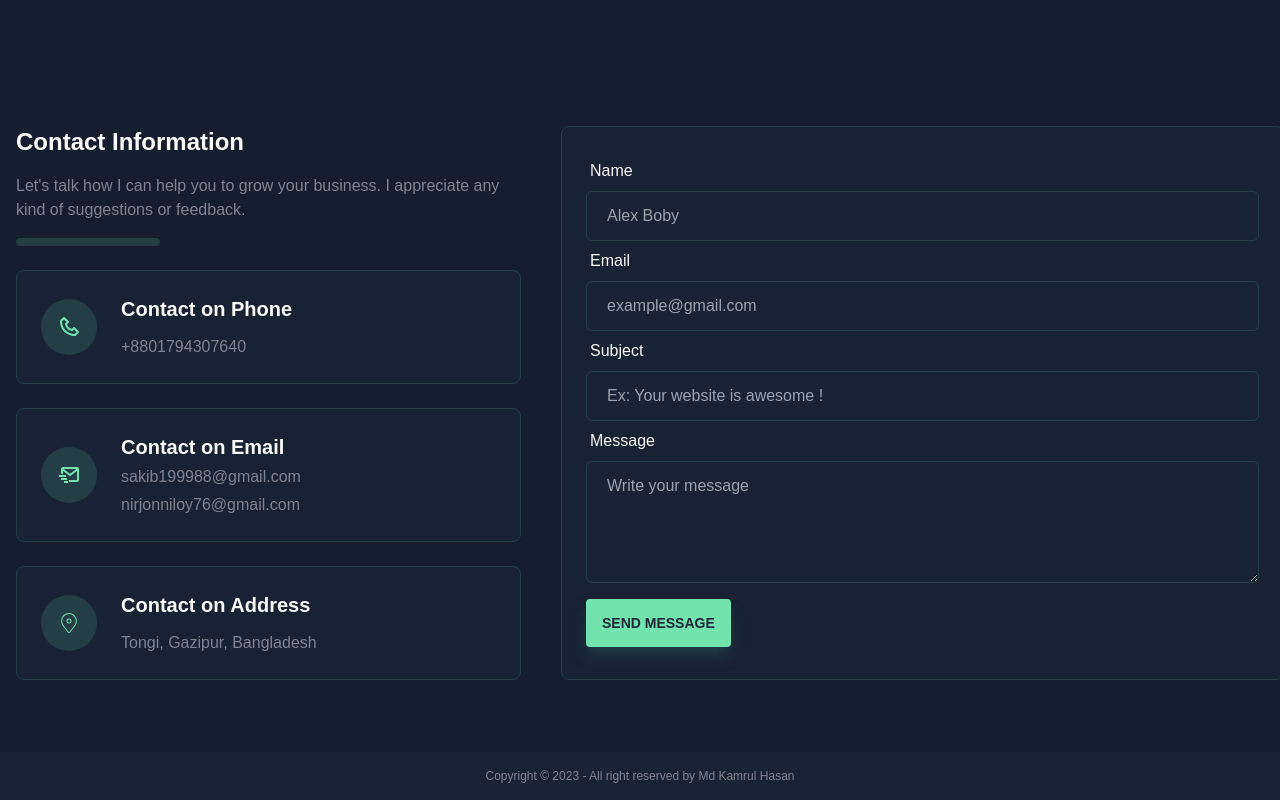
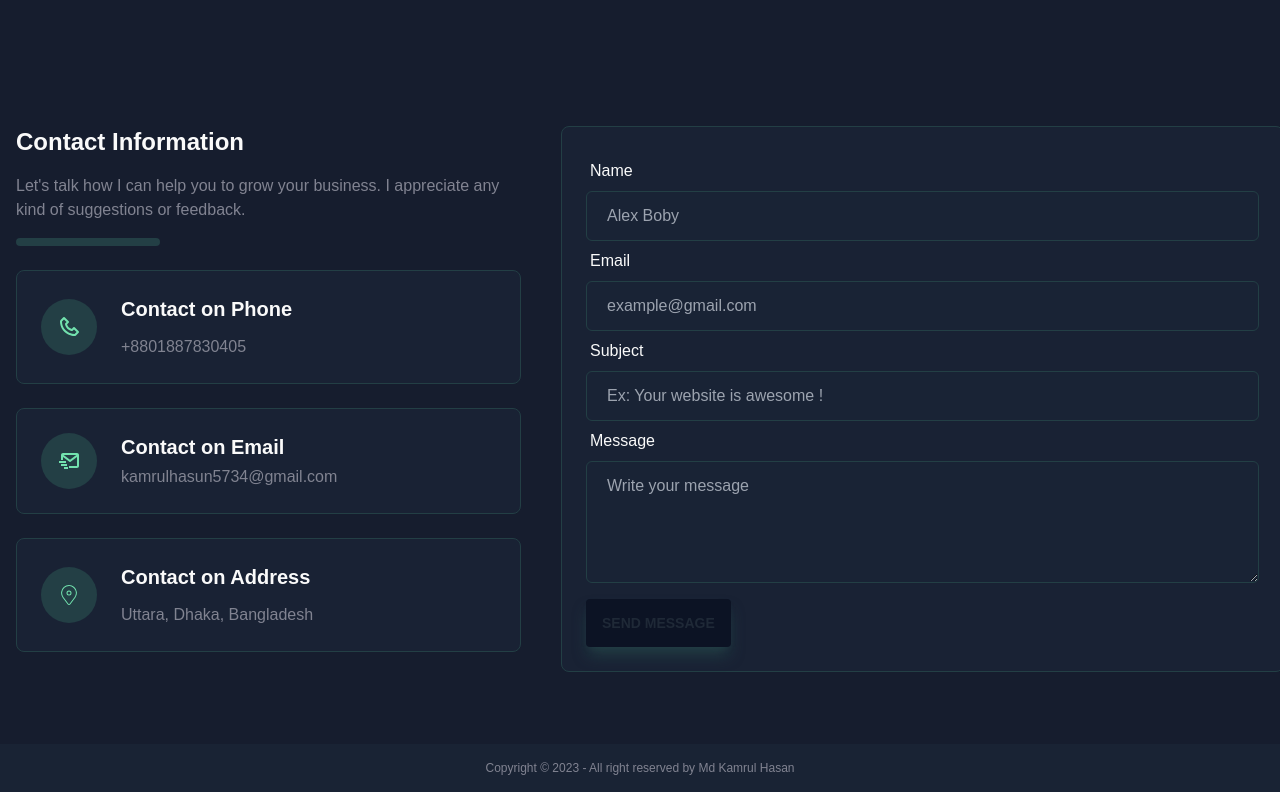
Before and after one commit to Rafi5734/Portfolio, a React (Vite) app: page / in a window 1280 px wide. Shown: the part 4639-5439 px from the top of the page. Built offline with nearby package versions, Linux system fonts and the light colour scheme; a web font is replaced by a local one.

Commit message:
contact section updated

```diff
--- a/src/components/Contact.tsx
+++ b/src/components/Contact.tsx
@@ -58,7 +58,7 @@ const Contact = () => {
             </div>
             <div className="space-y-3">
               <h3 className="text-xl font-bold">Contact on Phone</h3>
-              <p className="text-desc-color">+8801794307640</p>
+              <p className="text-desc-color">+8801887830405</p>
             </div>
           </div>
           <div className="flex gap-6 justify-start items-center p-6 bg-[#1a2436e6] border border-sec-color rounded-lg">
@@ -67,8 +67,8 @@ const Contact = () => {
             </div>
             <div className="space-y-1">
               <h3 className="text-xl font-bold">Contact on Email</h3>
-              <p className="text-desc-color">sakib199988@gmail.com</p>
-              <p className="text-desc-color">nirjonniloy76@gmail.com</p>
+              <p className="text-desc-color">kamrulhasun5734@gmail.com</p>
+              {/* <p className="text-desc-color">nirjonniloy76@gmail.com</p> */}
             </div>
           </div>
           <div className="flex gap-6 justify-start items-center p-6 bg-[#1a2436e6] border border-sec-color rounded-lg">
@@ -77,7 +77,7 @@ const Contact = () => {
             </div>
             <div className="space-y-3">
               <h3 className="text-xl font-bold">Contact on Address</h3>
-              <p className="text-desc-color">Tongi, Gazipur, Bangladesh</p>
+              <p className="text-desc-color">Uttara, Dhaka, Bangladesh</p>
             </div>
           </div>
         </div>
@@ -155,7 +155,7 @@ const Contact = () => {
           </div>
           <button
             type="submit"
-            className="btn mt-4 lg:btn-md btn-sm primary-btn bg-main-color hover:bg-main-color border-0 rounded shadow-lg shadow-sec-color"
+            className="btn mt-4 lg:btn-md btn-sm primary-btn bg-[#0c1324] hover:bg-main-color border-0 rounded shadow-lg shadow-sec-color"
           >
             <span>Send Message</span>
           </button>
```
